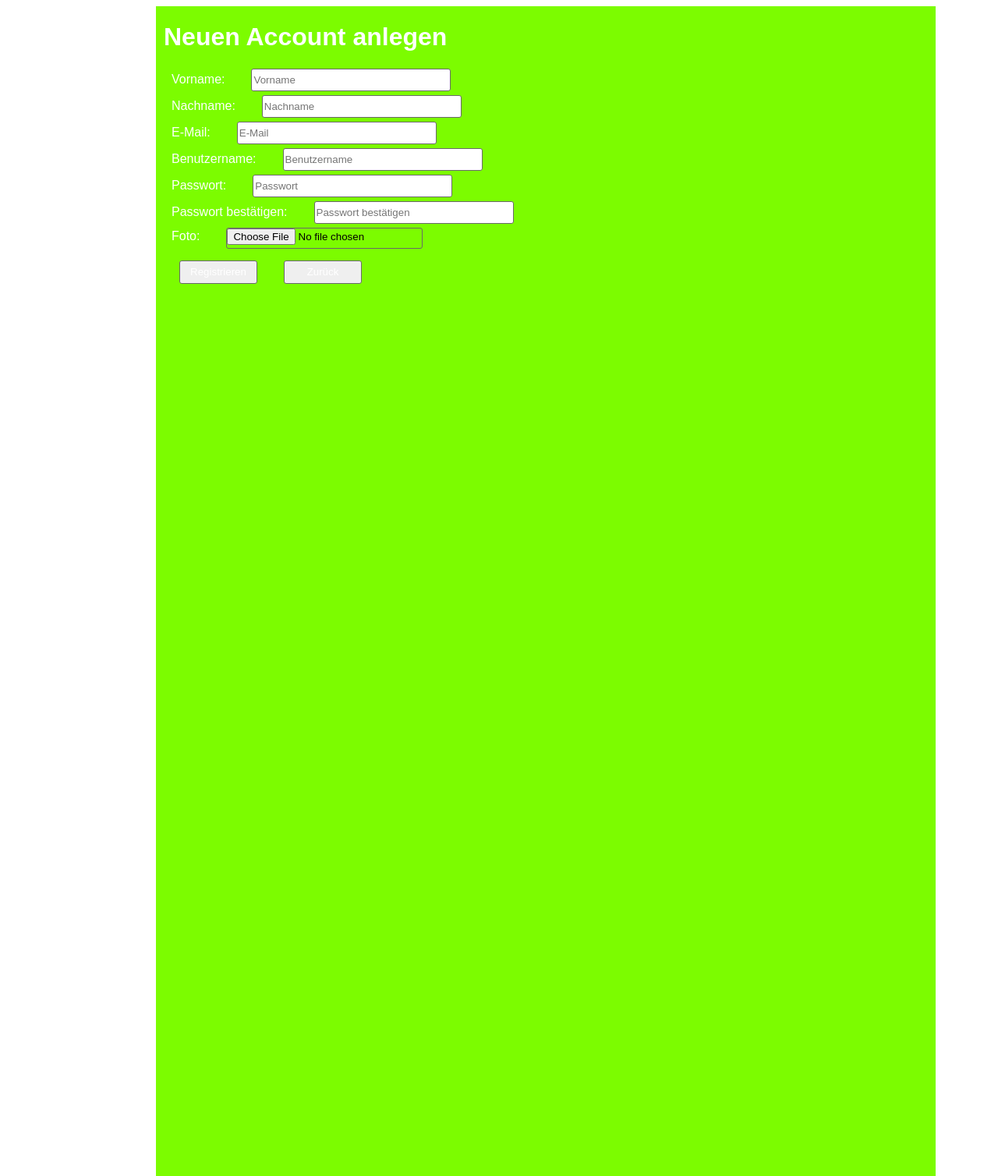
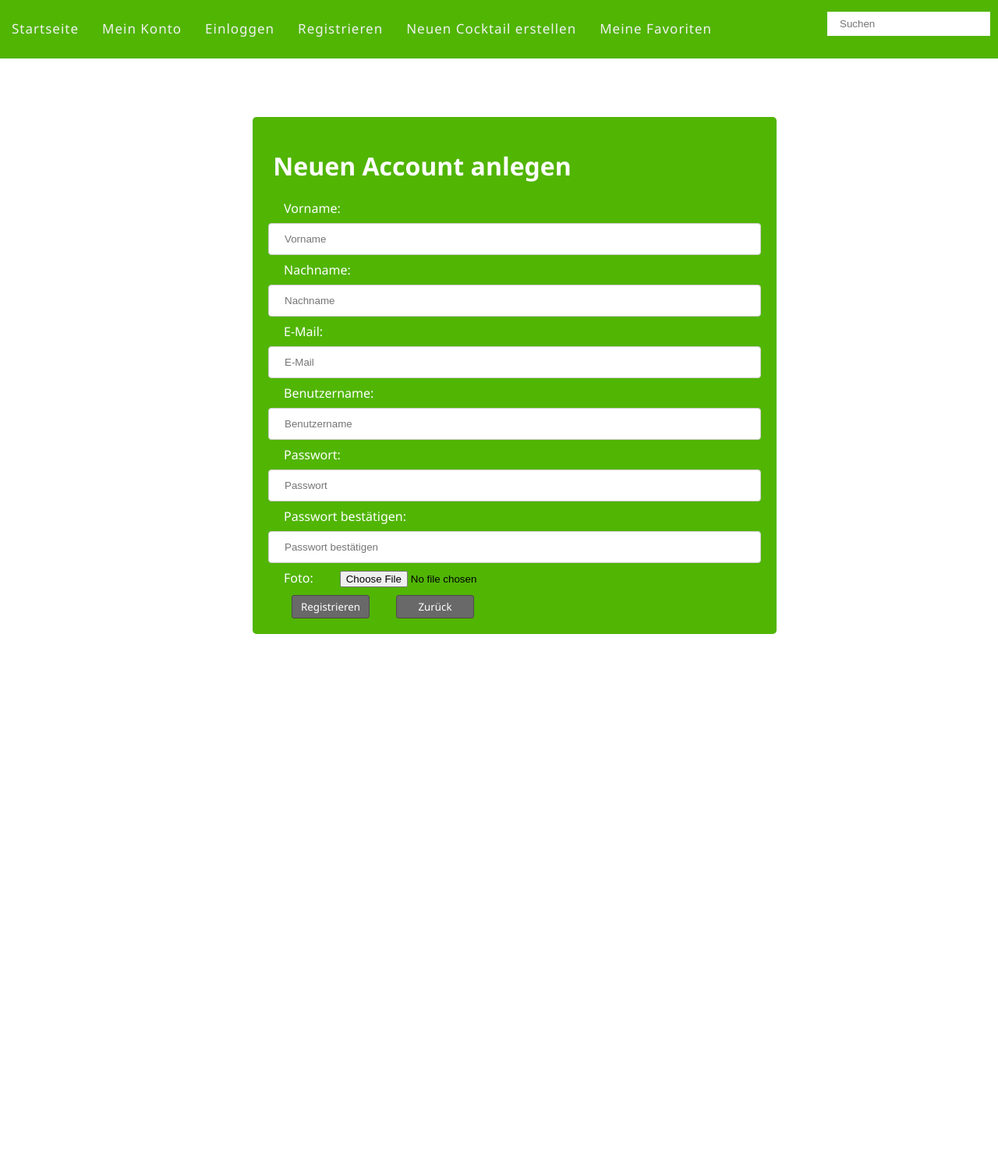
Before and after one commit to MaikeV/Cocktailbar, a PHP site: page /register.php in a window 1280 px wide. Shown: the whole page at 78% size. After the commit the page ends 813 px from the top, so only its background shows below. Run offline with PHP 8.4, Linux system fonts and the light colour scheme.

Commit message:
did some styling

```diff
--- /dev/null
+++ b/cocktailbar.nocache.css
@@ -0,0 +1,108 @@
+h1 {
+    color: white;
+    font-family:"Segoe UI",Arial,sans-serif;;
+    margin-left: 1%;
+}
+
+button {
+    margin-top: 10px;
+    margin-left: 30px;
+    border: 1px solid #4b4b4b;
+    border-radius: 3px;
+    height: 30px;
+    width: 100px;
+    position: relative;
+    font-family:"Segoe UI",Arial,sans-serif;
+    color: white;
+    background-color: dimgrey;
+}
+
+button:hover {
+    background-color: #4b4b4b;
+}
+
+label {
+    font-family: "Segoe UI",Arial,sans-serif;
+    color: white;
+    margin: 30px 30px 30px 20px;
+    width: 100px;
+    text-align: right;
+    position: relative;
+}
+
+input[type=file] {
+
+}
+
+input[type=text], input[type=password], input[type=email]{
+    width: 100%;
+    padding: 12px 20px;
+    margin: 8px 0;
+    display: inline-block;
+    border: 1px solid #ccc;
+    border-radius: 4px;
+    box-sizing: border-box;
+}
+
+.register, .login{
+    margin-top: 150px;
+    margin-left: 25%;
+    width: 50%;
+    border-radius: 5px;
+    background-color: #51b504;
+    padding: 20px;
+}
+
+.topNav{
+    margin-left: -8px;
+    position:relative;
+    z-index:2;
+    font-size:17px;
+    background-color: #51b504;
+    color:#f1f1f1;
+    width:100%;
+    padding:0;
+    letter-spacing:1px;
+    font-family:"Segoe UI",Arial,sans-serif;
+}
+
+.topNav a{
+    padding:10px 15px 9px 15px !important;
+}
+.topNav .navBar a:hover{
+    background-color:#000000 !important;
+    color:#ffffff !important;
+}
+.topNav .navBar a.active {
+    background-color:#4CAF50;
+    color:#ffffff;
+}
+
+.navButton {
+    vertical-align: middle;
+    overflow: hidden;
+    text-decoration: none;
+    color: inherit;
+    background-color: inherit;
+    text-align: center;
+    cursor: pointer;
+}
+
+.navBar .navBarItem {
+    margin-top: 15px;
+    padding: 8px 16px;
+    float: left;
+    width: auto;
+    border: none;
+    outline: none;
+    display: block;
+}
+
+.navBar .navButton {
+    white-space: normal;
+}
+
+.navBarRight {
+    float: right!important;
+    margin-right: 10px;
+}
--- a/login.nocache.css
+++ /dev/null
@@ -1,43 +0,0 @@
-h1 {
-    color: white;
-    font-family: fantasy;
-    margin-left: 1%;
-}
-
-button {
-    margin-top: 10px;
-    margin-left: 30px;
-    border: 1px solid dimgrey;
-    border-radius: 3px;
-    height: 30px;
-    width: 100px;
-    position: relative;
-    font-family: fantasy;
-    color: white;
-}
-
-label {
-    font-family: fantasy;
-    color: white;
-    margin: 30px 30px 30px 20px;
-    width: 100px;
-    text-align: right;
-    position: relative;
-}
-
-input {
-    border: 1px solid dimgrey;
-    border-radius: 3px;
-    margin-bottom: 5px;
-    height: 25px;
-    width: 250px;
-    position: relative;
-}
-
-form {
-    position: absolute;
-    width: 1000px;
-    height: 1500px;
-    background-color: lawngreen;
-    margin-left: 15%;
-}
--- a/register.php
+++ b/register.php
@@ -5,12 +5,25 @@
 ?>
 <head>
     <meta charset="UTF-8">
-    <link rel="stylesheet" href="login.nocache.css">
+    <link rel="stylesheet" href="cocktailbar.nocache.css">
     <title>Title</title>
 </head>
 <body>
+    <div id="topNav" class="topNav" style="position: fixed; top: 0">
+        <div style="overflow:auto">
+            <div class="navBar navLeft" style="width: 100%; overflow: hidden; height: 75px">
+                <a type="submit" class="navBarItem navButton" href="index.php">Startseite</a>
+                <a type="submit" class="navBarItem navButton" href="account.php">Mein Konto</a>
+                <a type="submit" class="navBarItem navButton" href = "login.php">Einloggen</a>
+                <a type="submit" class="navBarItem navButton" href = "register.php">Registrieren</a>
+                <a type="submit" class="navBarItem navButton" href = "addCocktail.php">Neuen Cocktail erstellen</a>
+                <a type="submit" class="navBarItem navButton" href = "register.php">Meine Favoriten</a>
+                <input class="search navBarItem navBarRight" type="search" title="Search" placeholder="Suchen">
+            </div>
+        </div>
+    </div>
     <div class="register">
-        <form action="SaveEntry.php" class="register" method="post">
+        <form action="SaveEntry.php" method="post">
             <h1>Neuen Account anlegen</h1>
 
             <label>Vorname:</label>
```
Also changed, not shown: SaveEntry.php (+14 -2 lines), index.nocache.css (deleted, +0 -71 lines), index.php (+19 -45 lines), login.php (+15 -2 lines), saveEntry.nocache.css (deleted, +0 -11 lines).
